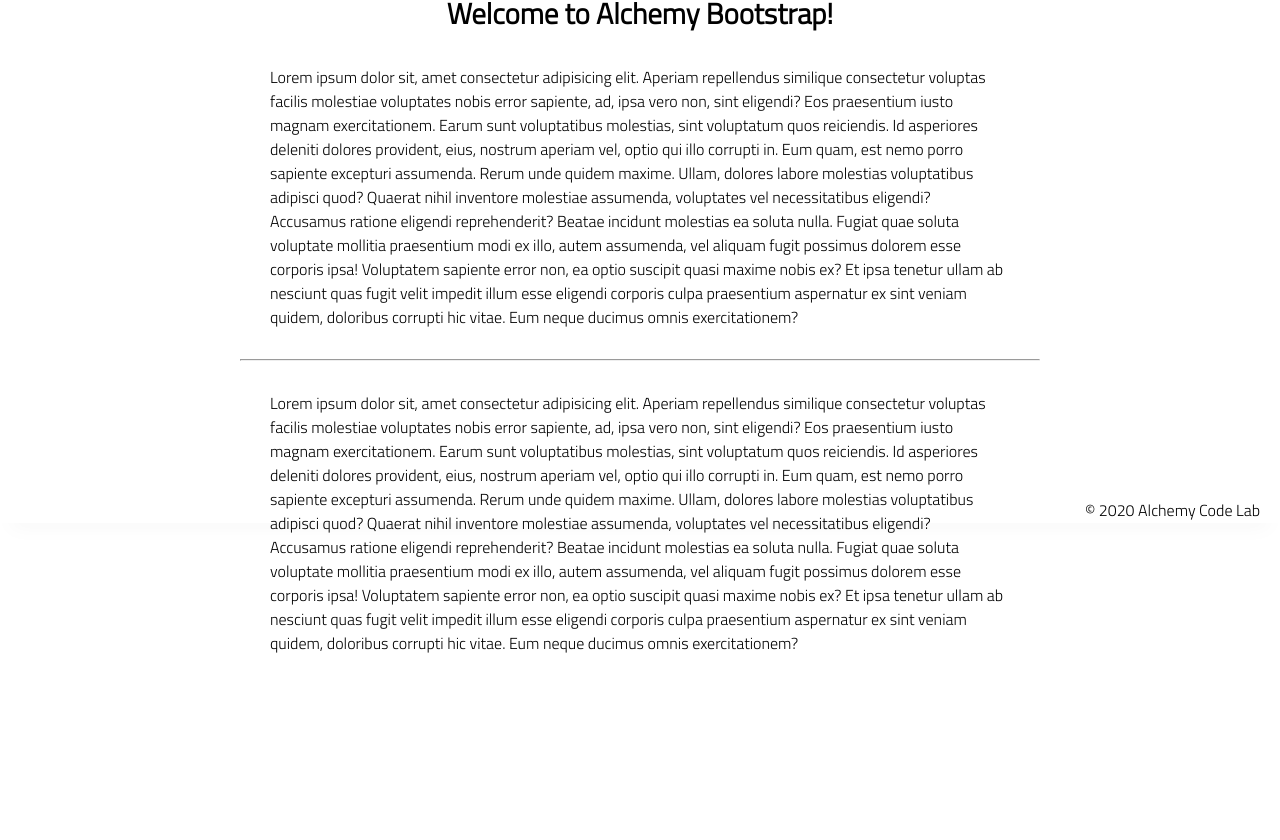
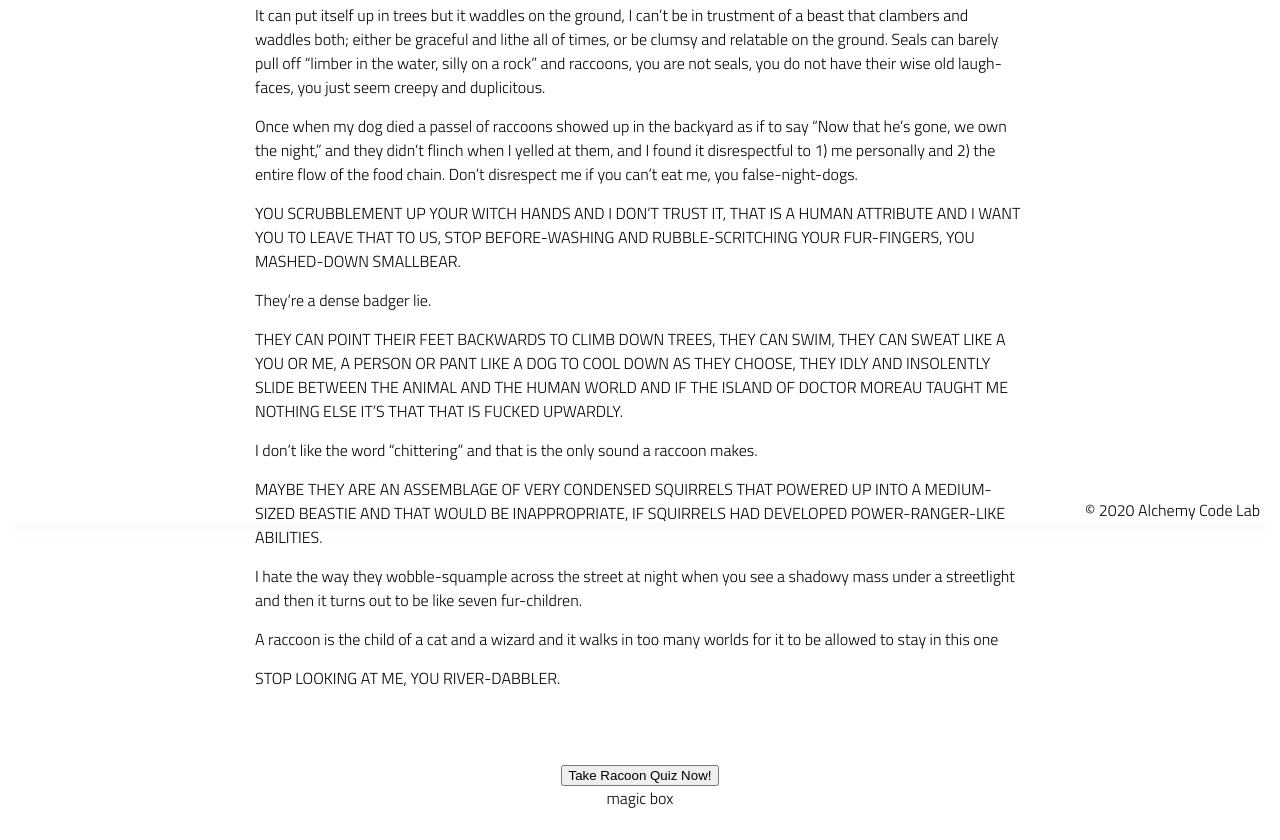
Before and after one commit to erichsauer/lab-01-quiz-page, a plain HTML site: page index.html in a window 1280 px wide. Shown: the part 277-1117 px from the top of the page. Before the commit the page ends 1022 px from the top, so only its background shows below. Drawn offline with Linux system fonts and the light colour scheme.

Commit message:
adds html framework and some js

```diff
--- a/app.js
+++ b/app.js
@@ -1,5 +1,37 @@
 // import functions and grab DOM elements
+const quizButton = document.getElementById('quiz-button');
+const quizResult = document.getElementById('quiz-results-div');
+// initialize state
+// set event listeners to update state and DOM
+quizButton.addEventListener('click', () => {
+    alert('So you wanna take a quiz about raccoons...');
 
-// initialize state
+    const confirmation = confirm('Are you ready to PROVE that you learned a lot about raccoons?');
 
-// set event listeners to update state and DOM
+    if(!confirmation) return;
+
+    const firstName = prompt("What's your first name?")
+    const lastName = prompt("What's your last name?")
+    const ssn = Number(prompt("What's your Social Security Number?", '0'))
+
+    if(ssn !== 0) alert("NEVER give your SSN to a pop-up prompt from the mid-90s! Try again.")
+
+    let correctAnswers = 0
+
+    const answerOne = prompt("Do raccoons have a dog's stomach and a possum's heart?")
+
+    if (answerOne.charAt(0).toUpperCase() === 'Y') correctAnswers++;
+
+    const answerTwo = prompt("Is it scientifically speculated that raccoons are in fact an assemblage of very condensed squirrels?")
+
+
+    const answerThree = prompt('Are raccoons the child of a hamster and a witch?')
+
+
+
+
+    console.log(correctAnswers);
+})
+// - respond to button click with
+// - tracks number of correct answers
+// - displays score with name
--- a/index.html
+++ b/index.html
@@ -20,28 +20,48 @@
     </header>
     <main>
         <section class="main-section">
-            <img class="main-logo" src="assets/alchemy-logo.png"/>
             <h2>
-                Welcome to Alchemy Bootstrap!
+            Everything That’s Wrong Of Raccoons
             </h2>
-
+            <div><a href="https://the-toast.net/2016/05/05/everything-thats-wrong-of-raccoons/" target="_blank">Credit</a></div>
             <content>
-            <p>
-                Lorem ipsum dolor sit, amet consectetur adipisicing elit. Aperiam repellendus similique consectetur voluptas facilis molestiae voluptates nobis error sapiente, ad, ipsa vero non, sint eligendi? Eos praesentium iusto magnam exercitationem.
-                Earum sunt voluptatibus molestias, sint voluptatum quos reiciendis. Id asperiores deleniti dolores provident, eius, nostrum aperiam vel, optio qui illo corrupti in. Eum quam, est nemo porro sapiente excepturi assumenda.
-                Rerum unde quidem maxime. Ullam, dolores labore molestias voluptatibus adipisci quod? Quaerat nihil inventore molestiae assumenda, voluptates vel necessitatibus eligendi? Accusamus ratione eligendi reprehenderit? Beatae incidunt molestias ea soluta nulla.
-                Fugiat quae soluta voluptate mollitia praesentium modi ex illo, autem assumenda, vel aliquam fugit possimus dolorem esse corporis ipsa! Voluptatem sapiente error non, ea optio suscipit quasi maxime nobis ex?
-                Et ipsa tenetur ullam ab nesciunt quas fugit velit impedit illum esse eligendi corporis culpa praesentium aspernatur ex sint veniam quidem, doloribus corrupti hic vitae. Eum neque ducimus omnis exercitationem?
-            </p>
-            <hr />
-            <p>
-                Lorem ipsum dolor sit, amet consectetur adipisicing elit. Aperiam repellendus similique consectetur voluptas facilis molestiae voluptates nobis error sapiente, ad, ipsa vero non, sint eligendi? Eos praesentium iusto magnam exercitationem.
-                Earum sunt voluptatibus molestias, sint voluptatum quos reiciendis. Id asperiores deleniti dolores provident, eius, nostrum aperiam vel, optio qui illo corrupti in. Eum quam, est nemo porro sapiente excepturi assumenda.
-                Rerum unde quidem maxime. Ullam, dolores labore molestias voluptatibus adipisci quod? Quaerat nihil inventore molestiae assumenda, voluptates vel necessitatibus eligendi? Accusamus ratione eligendi reprehenderit? Beatae incidunt molestias ea soluta nulla.
-                Fugiat quae soluta voluptate mollitia praesentium modi ex illo, autem assumenda, vel aliquam fugit possimus dolorem esse corporis ipsa! Voluptatem sapiente error non, ea optio suscipit quasi maxime nobis ex?
-                Et ipsa tenetur ullam ab nesciunt quas fugit velit impedit illum esse eligendi corporis culpa praesentium aspernatur ex sint veniam quidem, doloribus corrupti hic vitae. Eum neque ducimus omnis exercitationem?
-            </p>
-
+                <p>
+                Too many people want you to dismiss a raccoon’s deal of “Oh they’re mischievous cat-dogs with friendly washed hands and a jewel-thief face” when it’s really an ALL-HANDS NO-FEET TRASH-CAT WITH A DOG’S STOMACH AND A POSSUM’S HEART.
+                </p>
+                <p>
+                It can put itself up in trees but it waddles on the ground, I can’t be in trustment of a beast that clambers and waddles both; either be graceful and lithe all of times, or be clumsy and relatable on the ground. Seals can barely pull off “limber in the water, silly on a rock” and raccoons, you are not seals, you do not have their wise old laugh-faces, you just seem creepy and duplicitous.
+                </p>
+                <p>
+                Once when my dog died a passel of raccoons showed up in the backyard as if to say “Now that he’s gone, we own the night,” and they didn’t flinch when I yelled at them, and I found it disrespectful to 1) me personally and 2) the entire flow of the food chain. Don’t disrespect me if you can’t eat me, you false-night-dogs.
+                </p>
+                <p>
+                YOU SCRUBBLEMENT UP YOUR WITCH HANDS AND I DON’T TRUST IT, THAT IS A HUMAN ATTRIBUTE AND I WANT YOU TO LEAVE THAT TO US, STOP BEFORE-WASHING AND RUBBLE-SCRITCHING YOUR FUR-FINGERS, YOU MASHED-DOWN SMALLBEAR.
+                </p>
+                <p>
+                They’re a dense badger lie.
+                </p>
+                <p>
+                THEY CAN POINT THEIR FEET BACKWARDS TO CLIMB DOWN TREES, THEY CAN SWIM, THEY CAN SWEAT LIKE A YOU OR ME, A PERSON OR PANT LIKE A DOG TO COOL DOWN AS THEY CHOOSE, THEY IDLY AND INSOLENTLY SLIDE BETWEEN THE ANIMAL AND THE HUMAN WORLD AND IF THE ISLAND OF DOCTOR MOREAU TAUGHT ME NOTHING ELSE IT’S THAT THAT IS FUCKED UPWARDLY.
+                </p>
+                <p>
+                I don’t like the word “chittering” and that is the only sound a raccoon makes.
+                </p>
+                <p>
+                MAYBE THEY ARE AN ASSEMBLAGE OF VERY CONDENSED SQUIRRELS THAT POWERED UP INTO A MEDIUM-SIZED BEASTIE AND THAT WOULD BE INAPPROPRIATE, IF SQUIRRELS HAD DEVELOPED POWER-RANGER-LIKE ABILITIES.
+                </p>
+                <p>
+                I hate the way they wobble-squample across the street at night when you see a shadowy mass under a streetlight and then it turns out to be like seven fur-children.
+                </p>
+                <p>
+                A raccoon is the child of a cat and a wizard and it walks in too many worlds for it to be allowed to stay in this one
+                </p>
+                <p>
+                STOP LOOKING AT ME, YOU RIVER-DABBLER.
+                </p>
+        </section>
+        <section>
+            <button id="quiz-button">Take Racoon Quiz Now!</button>
+            <div id="quiz-results-div">magic box</div>
         </section>
     </main>
     <footer>
--- a/styles/style.css
+++ b/styles/style.css
@@ -15,7 +15,7 @@ body {
 
     --header-height: 80px;
     --shadow: 0px 10px 20px -12px rgba(0,0,0,0.45);
-    --gutter: 30px;
+    --gutter: 15px;
     --footer-height: 25px;
 
     font-family: 'Titillium Web', sans-serif;
```
Also changed, not shown: 1 other file.
